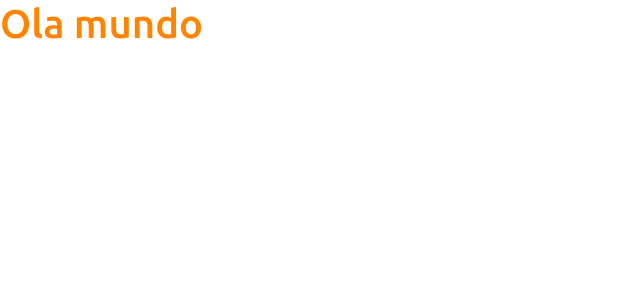
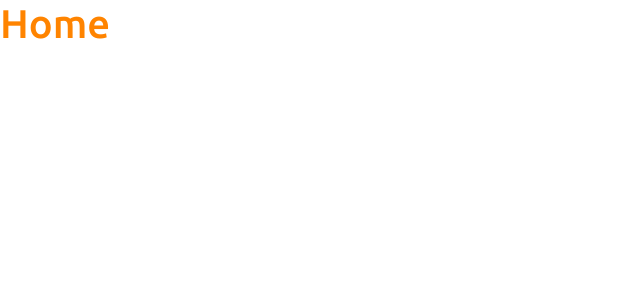
Before and after one commit to gleibento/projeto-sds3, a React (Create React App) app in the folder frontend/: page / in a window 1280 px wide. Shown: the top 300 px of the page, without its empty margins (0-640 px from the left). Built offline with nearby package versions, Linux system fonts and the light colour scheme.

Commit message:
bootstrap

```diff
--- a/frontend/src/App.tsx
+++ b/frontend/src/App.tsx
@@ -2,7 +2,7 @@
 function App() {
   return (
     <div>
-     <h1 className="text-primary">Ola mundo</h1>
+     <h1 className="text-primary">Home</h1>
     </div>
   );
 }
```
